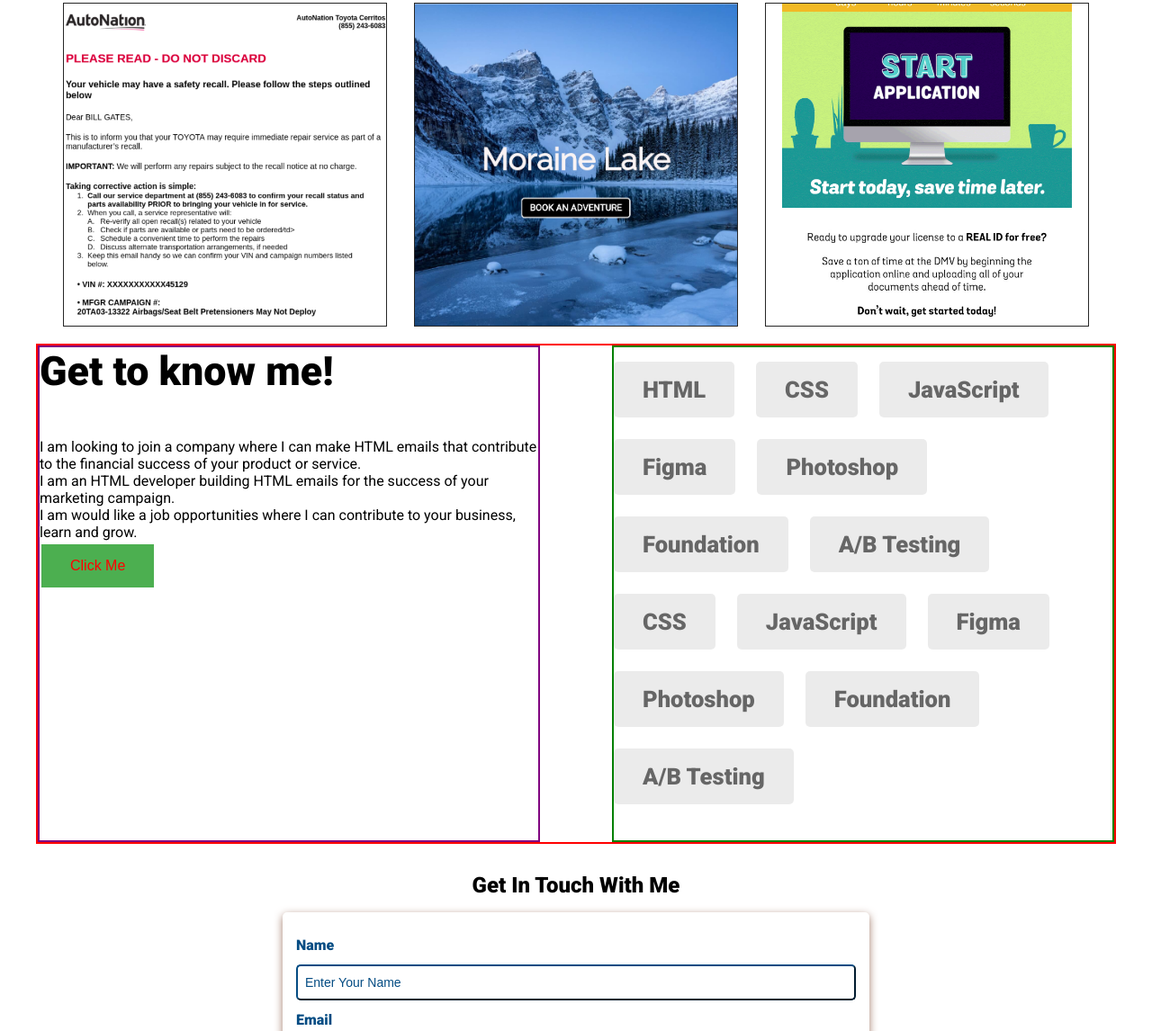
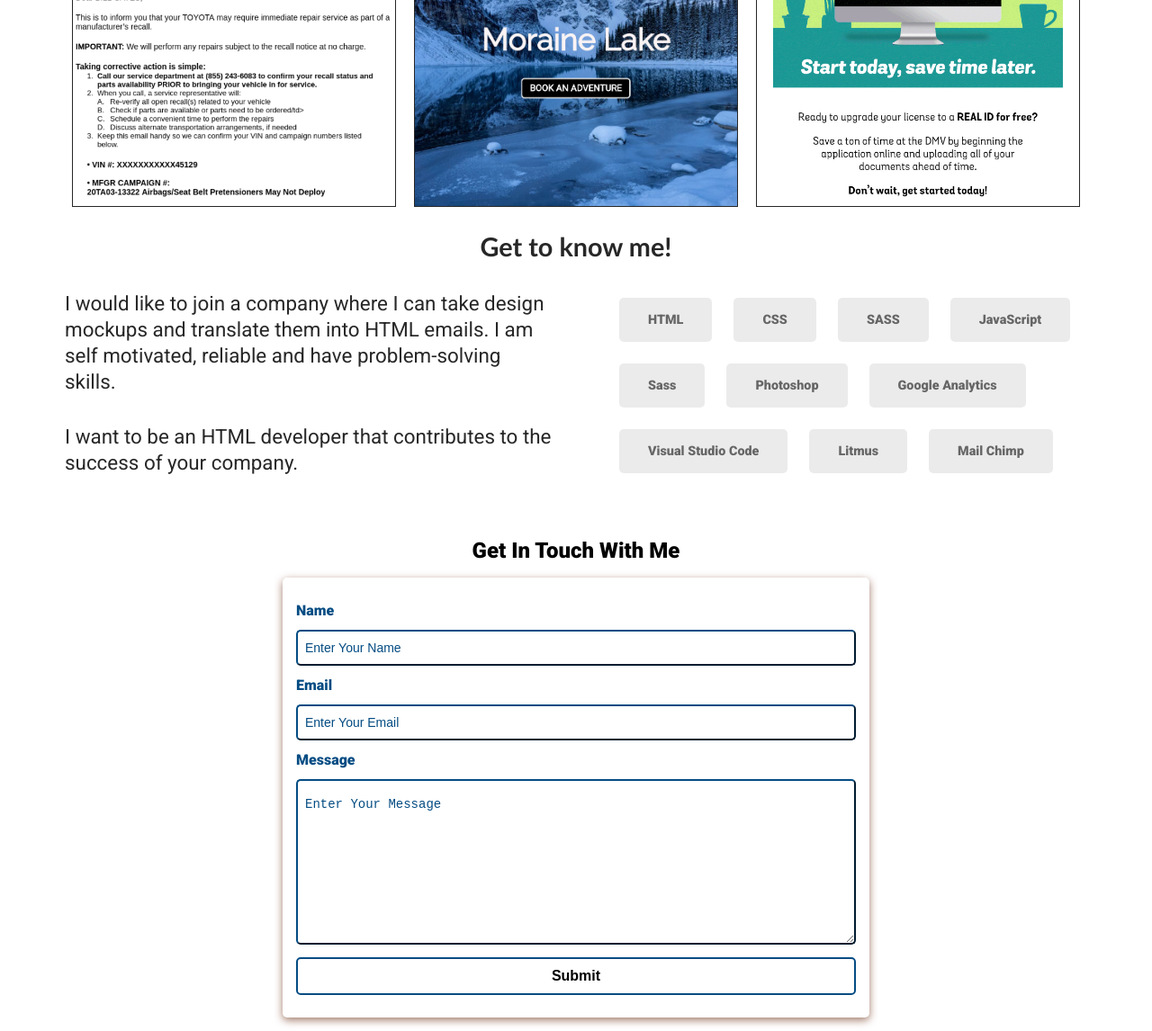
Before and after one commit to urlroute/HTMLPortfolio, a plain HTML site: page index.html in a window 1280 px wide. Shown: the part 960-2106 px from the top of the page at 90% size. Drawn offline with nearby package versions, Linux system fonts and the light colour scheme.

Commit message:
changed format of Skills & Get to Know me with a two column layout.

```diff
--- a/assets/css/styles.css
+++ b/assets/css/styles.css
@@ -61,7 +61,6 @@ section {
   max-width: 1200px;
   margin: auto;
 }
-
 /* CSS Resets end */
 
 /* Navbar */
@@ -109,28 +108,20 @@ nav ul li {
   cursor: pointer;
   display: none;
 }
-
 /* Navbar ends */
 
 
 /* Hero section */
 
 .bio-container {
-  /* height: 100vh; */
-  /* min-height: 30rem;
-  max-height: 120rem; */
-
   padding: 3rem 0 3rem 0;
-  border: 2px solid red;
-
-
-  /* background: linear-gradient(to right,rgba(0,119,181,.8),rgba(0,119,181,.8)),url(assets/images/zigzag.svg); */
+  /* border: 2px red solid; */
 }
-
 
 .bio-diction p,
 .bio-container h2 {
   text-align: center;
+  border: 2px solid red;
 }
 
 .bio-title {
@@ -144,19 +135,18 @@ nav ul li {
 }
 
 .bio-text {
-
   padding-bottom: 1.5rem;
   font-size: 32px;
   text-align: center;
 }
 
-.portfilio-title {
-  margin: 3rem 0 0 0;
-  padding: 1rem 0 1rem 0;
-  text-align:  center;
-  font-family:'Trebuchet MS', 'Lucida Sans Unicode', 'Lucida Grande', 'Lucida Sans', Arial, sans-serif;
+.portfolio-title {
+  /* margin: 0.5rem 0 0 0; */
+  padding: 0.5rem 0 1rem 0;
+  text-align: center;
+  font-family: 'Trebuchet MS', 'Lucida Sans Unicode', 'Lucida Grande', 'Lucida Sans', Arial, sans-serif;
   font-weight: 600;
-  font-size: 1.5rem;
+  font-size: 1.8rem;
   color: #272727;
 }
 
@@ -165,7 +155,6 @@ nav ul li {
   text-align: center;
   margin-top: 265px;
 }
-
 
 .avatar-container {
   margin: -2rem;
@@ -180,113 +169,83 @@ nav ul li {
   max-height: 90%;
   max-width: 90%;
 }
-
-
-/* .bio {
-  width: 25rem;
-  padding: 0.625rem;
-} */
-
 /* Hero section ends */
 
 
 /* About Me */
+.about_content-header {
+  font-size: 1rem;
+  text-align: center;
+}
+
 .about_content {
   margin: 0 auto;
   display: grid;
   grid-template-columns: 1fr 1fr;
-  grid-gap: 5rem;
-  border: 2px solid red;
+  grid-gap: 2rem;
   max-width: 1200px;
 }
 
 .about_content-main {
-   border: 2px solid purple;
+  /* border: 2px solid purple; */
 }
 
 .about_content-title {
-  font-weight: 700;
-  font-size: 2.8rem;
-  margin-bottom: 3rem;
- }
-
-
-about_content-details
-
-.about_content-details-para {
-  font-size: 1.8rem;
-  color: #666;
-  max-width: 60rem;
-  line-height: 1.7;
+  font-weight: 500;
+  font-size: 1.5rem;
   margin-bottom: 1rem;
 }
 
-.btn-theme2 {
-  background-color: #4CAF50;
-  border: none;
-  color: red;
-  padding: 15px 32px;
-  text-align: center;
-  text-decoration: none;
-  display: inline-block;
-  font-size: 16px;
-  margin: 4px 2px;
-  cursor: pointer;
+.about_content-details {
+  padding: 1rem 0.5rem 0 2rem;
 }
 
-/* about_content-skills
-
-skills
-
-skills_skill */
+.about_content-details-para {
+  font-size: 1.4rem;
+  color: #272727;
+  max-width: 60rem;
+  line-height: 1.3;
+  padding-bottom: 1rem;
+  margin-bottom: 1rem;
+}
 
 /* Skills section */
 .about_content-skills {
-  padding:1rem 0 1rem 0;
+  padding: 1rem 0 1rem 0;
   margin: 0 auto;
-  border: 2px solid green;
 }
-
 
 .skills {
   display: flex;
   flex-wrap: wrap;
   margin: 0 auto;
+  padding: 0.5rem 0 0 2rem;
 }
 
 .skills_skill {
   padding: 1rem 2rem;
   margin-bottom: 1.5rem;
   margin-right: 1.5rem;
-  font-size: 1.6rem;
-  background: rgba(153,153,153,.2);
+  font-size: 0.9rem;
+  background: rgba(153, 153, 153, .2);
   border-radius: 5px;
   font-weight: 600;
   color: #666;
 }
-
 /* Skills section ends */
 
 /* Projects section */
 .projects {
   margin: 0 auto;
   padding: 0.5rem 0 0.9375rem 0;
+  /* border: 2px blue solid; */
 }
 
 .grid-container-360px {
-  /* max-width: 1200px;
-  margin: 0 auto; */
-  /* border: 2px red solid; */
   display: grid;
-
   grid-template-columns: repeat(auto-fit, 22.5rem);
-
-  /* grid-template-columns: repeat(auto-fit, minmax(9rem, 14rem)); */
-  /* grid-template-columns: repeat(auto-fit, minmax(200px, 1fr)); */
-  /* grid-gap: 1rem; */
-  gap: 1.875rem;
+  gap: 1.225rem;
   justify-content: center;
-
 }
 
 .project-pic-360px {
@@ -295,7 +254,6 @@ skills_skill */
   object-fit: cover;
   border: 0.5px solid #272727;
 }
-
 
 .project-card {
   border: 3px yellow solid;
@@ -329,11 +287,6 @@ skills_skill */
 .project-link {
   color: #FBB404;
 }
-
-/*
-.project-details {
-  margin-bottom: var(--bottom-margin);
-} */
 /* Projects section ends */
 
 /* Contacts section */
@@ -484,12 +437,6 @@ footer {
     width: 20.5rem;
   }
 
-  /* .hero img {
-    height: 18.75rem;
-    width: 15rem;
-  } */
-
-
   .hero img {
     height: 37.5rem;
     width: 30rem;
@@ -513,15 +460,6 @@ footer {
     height: 5.25rem;
   }
 
-  /*
-  .grid-container {
-    flex-direction: column;
-  } */
-
-  /* .project-container {
-    width: 20.875rem;
-  } */
-
   .contact-form-container {
     max-width: 23.75rem;
   }
@@ -537,10 +475,6 @@ footer {
     width: 18.3rem;
   }
 
-  /* .project-container {
-    width: 17.875rem;
-  } */
-
   .contact-form-container {
     max-width: 17.75rem;
   }
--- a/index.html
+++ b/index.html
@@ -13,7 +13,7 @@
   <link rel="apple-touch-icon" sizes="180x180" href="assets/icons/apple-touch-icon.png" />
   <link rel="icon" type="image/png" sizes="32x32" href="assets/icons/favicon-32x32.png" />
 
-  <title>Jane Doe | Web Developer</title>
+  <title>Chris - HTML</title>
 </head>
 
 <body>
@@ -45,10 +45,6 @@
             class="hero-img" />
         </div>
       </div>
-
-      <div class="bio-text-container">
-        <h2 class="bio-title"></h2>
-      </div>
     </div>
   </section>
 
@@ -57,7 +53,7 @@
   <section class="projects" id="projects">
 
     <!-- Experiment -->
-    <div class="portfilio-title">I like to create HTML emails. Come checkout my portfolio</div>
+    <div class="portfolio-title">Come checkout my portfolio</div>
 
     <div class="grid-container-360px">
       <!-- one -->
@@ -80,7 +76,6 @@
         <a href=""><img src="assets/portfolio/recall2.png" alt="" loading="lazy" class="project-pic-360px"></a>
       </div>
 
-
       <!-- five -->
       <div>
         <a href=""><img src="assets/portfolio/Moraine.png" alt="" loading="lazy" class="project-pic-360px"></a>
@@ -90,48 +85,35 @@
       <div>
         <a href=""><img src="assets/portfolio/DMV.png" alt="" loading="lazy" class="project-pic-360px"></a>
       </div>
-
     </div>
   </section>
   <!-- End of Pictures 360px -->
 
+
+  <div class="portfolio-title">Get to know me!</div>
   <!-- About me -->
   <div class="about_content about_container">
     <!-- left side -->
     <div class="about_content-main">
-      <div><h3 class="about_content-title">Get to know me!</h3></div>
       <div class="about_content-details">
-        <p class="about_content-details-para">I am looking to join a company where I can make HTML emails that contribute to the financial success of your product or service.</p>
-        <p class="about_content-details-para">I am an HTML developer building HTML emails for the success of your marketing campaign.</p>
-        <p class="about_content-details-para">I am would like a job opportunities where I can contribute to your business, learn and grow.</p>
+        <p class="about_content-details-para">I would like to join a company where I can take design mockups and translate them into HTML emails.  I am self motivated, reliable and have problem-solving skills.</p>
+        <p class="about_content-details-para">I want to be an HTML developer that contributes to the success of your company.</p>
       </div>
-
-      <button class="btn-theme2">Click Me</button>
     </div>
-
-
     <!-- right side -->
     <!-- Skills section -->
     <div class="about_content-skills">
       <div class="skills">
         <div class="skills_skill">HTML</div>
         <div class="skills_skill">CSS</div>
+        <div class="skills_skill">SASS</div>
         <div class="skills_skill">JavaScript</div>
-        <div class="skills_skill">Figma</div>
+        <div class="skills_skill">Sass</div>
         <div class="skills_skill">Photoshop</div>
-        <div class="skills_skill">Foundation</div>
-        <div class="skills_skill">A/B Testing</div>
-
-        <div class="skills_skill">CSS</div>
-        <div class="skills_skill">JavaScript</div>
-        <div class="skills_skill">Figma</div>
-        <div class="skills_skill">Photoshop</div>
-        <div class="skills_skill">Foundation</div>
-        <div class="skills_skill">A/B Testing</div>
-
-
-
-
+        <div class="skills_skill">Google Analytics</div>
+        <div class="skills_skill">Visual Studio Code</div>
+        <div class="skills_skill">Litmus</div>
+        <div class="skills_skill">Mail Chimp</div>
       </div>
     </div>
   </div>
```
Lines whose indentation alone changed are shown as unchanged.
